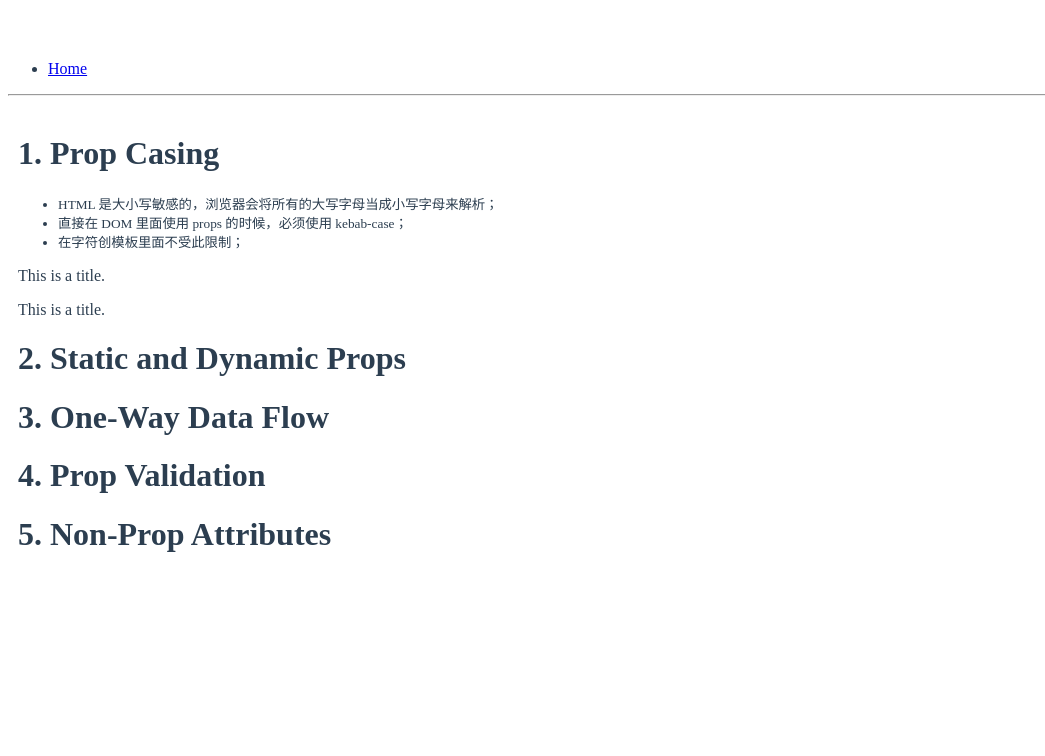
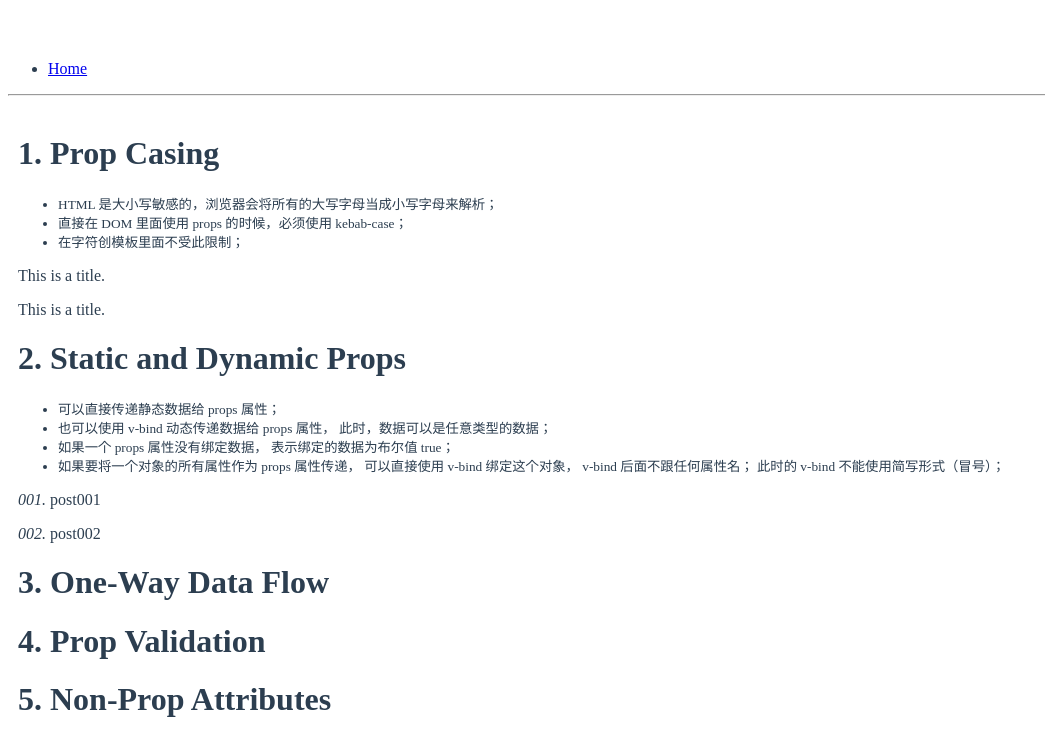
Before and after one commit to luotaoyeah/learning-vue, a Vue app: page /#/guide/props in a window 1280 px wide. Shown: the top 756 px of the page, without its empty margins (0-1045 px from the left). Built offline with nearby package versions, Linux system fonts and the light colour scheme.

Commit message:
props: static and dynamic props

```diff
--- a/src/doc/guide/props/props-static-and-dynamic-props.vue
+++ b/src/doc/guide/props/props-static-and-dynamic-props.vue
@@ -1,10 +1,54 @@
 <template>
-  <div><h1>2. Static and Dynamic Props</h1></div>
+  <div>
+    <h1>2. Static and Dynamic Props</h1>
+    <small>
+      <ul>
+        <li>可以直接传递静态数据给 props 属性；</li>
+        <li>
+          也可以使用 v-bind 动态传递数据给 props 属性，
+          此时，数据可以是任意类型的数据；
+        </li>
+        <li>
+          如果一个 props 属性没有绑定数据，
+          表示绑定的数据为布尔值 true；
+        </li>
+        <li>
+          如果要将一个对象的所有属性作为 props 属性传递，
+          可以直接使用 v-bind 绑定这个对象，
+          v-bind 后面不跟任何属性名；
+          此时的 v-bind 不能使用简写形式（冒号）；
+        </li>
+      </ul>
+    </small>
+    <BlogPost
+      v-for="post in posts"
+      :key="post.id"
+      v-bind="post"
+    ></BlogPost>
+  </div>
 </template>
 <script>
+import Vue from "vue";
+
+Vue.component("BlogPost", {
+  template: "<p><i>{{id}}. </i>{{title}}</p>",
+  props: ["id", "title"]
+});
+
 export default {
   data() {
-    return {};
+    return {
+      posts: [
+        {
+          id: "001",
+          title: "post001"
+        },
+        {
+          id: "002",
+          title: "post002"
+        }
+      ]
+    };
   }
 };
 </script>
```
